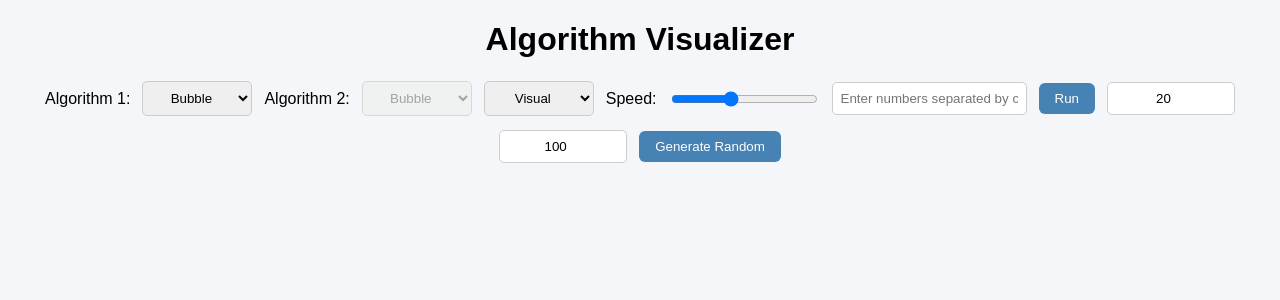
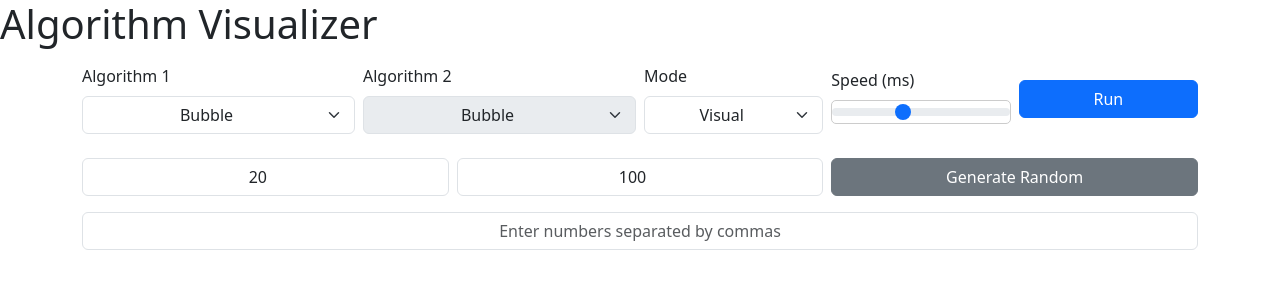
Before and after one commit to harsij01/algorithm_visualizer, a Flask app: page / in a window 1280 px wide. Shown: the top 300 px of the page. Run offline with Flask 3, Linux system fonts and the light colour scheme.

Commit message:
added bootstrap

```diff
--- a/templates/sort.html
+++ b/templates/sort.html
@@ -5,42 +5,69 @@
         <meta name="viewport" content="width=device-width, initial-scale=1.0">
         <title>Algorithm Visualizer</title>
         <link rel="stylesheet" href="{{ url_for('static', filename='style.css') }}">
+        <!-- Bootstrap CSS -->
+        <link href="https://cdn.jsdelivr.net/npm/bootstrap@5.3.2/dist/css/bootstrap.min.css" rel="stylesheet">
+        <!-- Bootstrap Icons for clarity -->
+        <link href="https://cdn.jsdelivr.net/npm/bootstrap-icons@1.11.1/font/bootstrap-icons.css" rel="stylesheet">
     </head>
     <body>
         <h1 class="title">Algorithm Visualizer</h1>
-        <div class="container">
-            <div class="controls">
-                <label for="algorithmSelect1">Algorithm 1:</label>
-                <select id="algorithmSelect1">
+        <div class="container my-3">
+            <div class="row g-2 align-items-center">
+                <div class="col-md-3">
+                    <label for="algorithmSelect1" class="form-label">Algorithm 1</label>
+                    <select id="algorithmSelect1" class="form-select">
                         <option value="bubble">Bubble</option>
                         <option value="selection">Selection</option>
                         <option value="insertion">Insertion</option>
                         <option value="merge">Merge</option>
                     </select>
+                </div>
 
-                <label for="algorithmSelect2">Algorithm 2:</label>
-                <select id="algorithmSelect2">
+                <div class="col-md-3">
+                    <label for="algorithmSelect2" class="form-label">Algorithm 2</label>
+                    <select id="algorithmSelect2" class="form-select">
                         <option value="bubble">Bubble</option>
                         <option value="selection">Selection</option>
                         <option value="insertion">Insertion</option>
                         <option value="merge">Merge</option>
                     </select>
+                </div>
 
-                <select id="modeSelect">
+                <div class="col-md-2">
+                    <label for="modeSelect" class="form-label">Mode</label>
+                    <select id="modeSelect" class="form-select">
                         <option value="visual">Visual</option>
                         <option value="benchmark">Benchmark</option>
                     </select>
+                </div>
 
-                <label>Speed:</label>
-                <input type="range" id="speedControl" min="10" max="500" value="200">
+                <div class="col-md-2">
+                    <label for="speedControl" class="form-label">Speed (ms)</label>
+                    <input type="range" id="speedControl" min="10" max="500" value="200" class="form-range" data-bs-toggle="tooltip" title="Animation speed">
+                </div>
 
-                <input type="text" id="arrayInput" placeholder="Enter numbers separated by commas">
-                <button id="runButton">Run</button>
+                <div class="col-md-2 d-flex align-items-end">
+                    <button id="runButton" onclick="sendArray()" class="btn btn-primary w-100">Run</button>
+                </div>
+            </div>
 
-                <input type="number" id="arraySize" min="1" max="1000" value="20">
-                <input type="number" id="maxValue" min="1" max="1000" value="100">
+            <div class="row g-2 mt-3">
+                <div class="col-md-4">
+                    <input type="number" id="arraySize" class="form-control" min="1" max="1000" value="20" placeholder="Array Size" data-bs-toggle="tooltip" title="Number of elements">
+                </div>
+                <div class="col-md-4">
+                    <input type="number" id="maxValue" class="form-control" min="1" max="1000" value="100" placeholder="Max Value" data-bs-toggle="tooltip" title="Maximum value of elements">
+                </div>
+                <div class="col-md-4">
+                    <button id="generateRandomButton" onclick="generateRandom()" class="btn btn-secondary w-100">Generate Random</button>
+                </div>
+            </div>
 
-                <button id="generateRandomButton" onclick="generateRandom()">Generate Random</button>
+            <div class="row mt-3">
+                <div class="col-12">
+                    <input type="text" id="arrayInput" class="form-control" placeholder="Enter numbers separated by commas" data-bs-toggle="tooltip" title="Manual input of array">
+                </div>
             </div>
         </div>
 
@@ -55,5 +82,7 @@
 
         <script src="https://cdn.jsdelivr.net/npm/chart.js"></script>
         <script src="{{ url_for('static', filename='script.js') }}"></script>
+        <!-- Bootstrap JS (for tooltips) -->
+        <script src="https://cdn.jsdelivr.net/npm/bootstrap@5.3.2/dist/js/bootstrap.bundle.min.js"></script>
     </body>
 </html>
```
Lines whose indentation alone changed are shown as unchanged.
